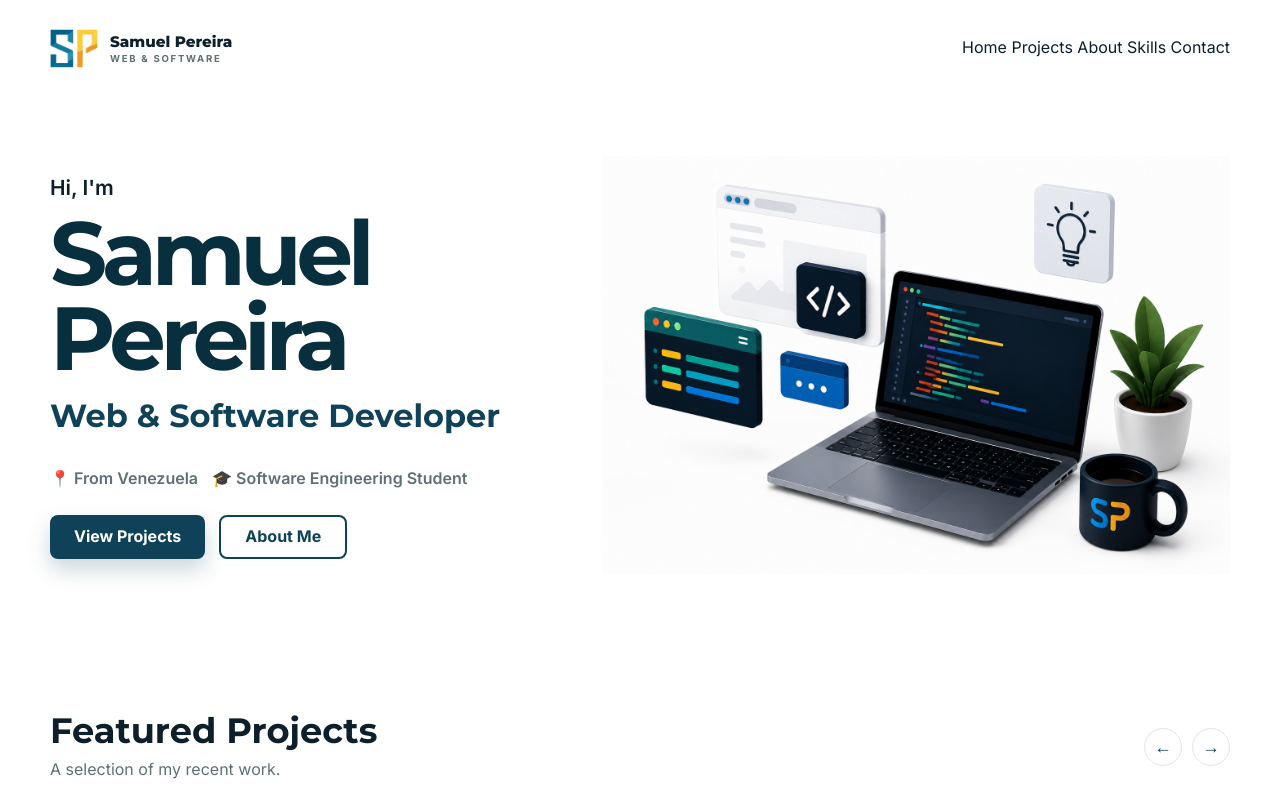
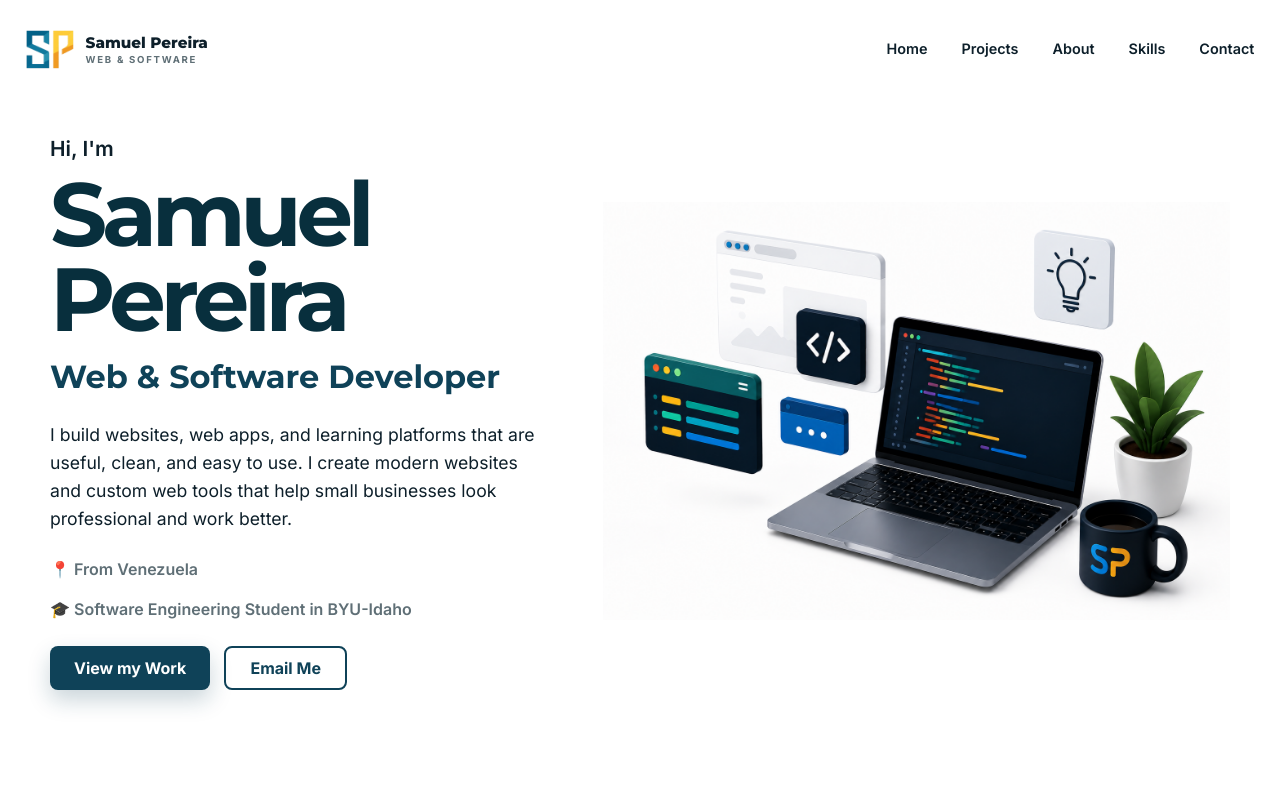
Before and after one commit to Bifooh/Web-and-Software, a plain HTML site: page index.html in a window 1280 px wide. Shown: the top 800 px of the page. Drawn offline with Linux system fonts and the light colour scheme.

Commit message:
Enhance homepage layout and navigation; add email. Made Top nav bar sticky and blurred background

```diff
--- a/index.html
+++ b/index.html
@@ -17,8 +17,8 @@
             </div>
         </a>
 
-        <nav>
-            <a href="#home">Home</a>
+        <nav class="nav-links">
+            <a href="#">Home</a>
             <a href="#projects">Projects</a>
             <a href="#about">About</a>
             <a href="#skills">Skills</a>
@@ -35,14 +35,19 @@
                 <h1>Samuel Pereira</h1>
                 <h2>Web & Software Developer</h2>
 
+                        <p class="hero-description">
+          I build websites, web apps, and learning platforms that are useful,
+          clean, and easy to use. I create modern websites and custom web tools that help small businesses look professional and work better.
+        </p>
+
                 <div class="hero-details">
                 <span>📍 From Venezuela</span>
-                <span>🎓 Software Engineering Student</span>
+                <span>🎓 Software Engineering Student in BYU-Idaho</span>
                 </div>
 
                 <div class="button-row">
-                <a href="#projects" class="btn primary-btn">View Projects</a>
-                <a href="#about" class="btn secondary-btn">About Me</a>
+                <a href="#projects" class="btn primary-btn">View my Work</a>
+                <a href="#contact" class="btn secondary-btn">Email Me</a>
                 </div>
             </div>
 
@@ -52,6 +57,7 @@
         </section>
 
         <section id="projects" class="section">
+            <hr>
             <div class="section-heading">
                 <div>
                 <h2>Featured Projects</h2>
@@ -139,6 +145,7 @@
             </section>
 
         <section id="about" class="section about-section">
+            <hr><hr>
             <div class="about-image-wrap">
                 <img src="images/venezuela.png" alt="Venezuela landscape illustration"/>
             </div>
@@ -229,8 +236,8 @@
         </div>
 
         <div class="button-row">
-            <a href="mailto:your-email@example.com" class="btn accent-btn">Contact Me</a>
-            <a href="https://github.com/bifooh" class="btn dark-outline-btn">View My GitHub</a>
+            <a href="mailto:per25024@byui.edu" class="btn accent-btn">Send me an Email</a>
+            <a href="https://github.com/bifooh" class="btn dark-outline-btn" target="_blank">View My GitHub</a>
         </div>
         </section>
     </main>
@@ -244,14 +251,14 @@
       </div>
     </div>
 
+    <p class="copyright">© 2026 Samuel Pereira. All rights reserved.</p>
+
     <div class="footer-links">
       <h3>Let’s Connect</h3>
-      <a href="https://github.com/bifooh">GitHub</a>
-      <a href="https://www.linkedin.com/in/samuel-j-pereira-t/">LinkedIn</a>
-      <a href="mailto:your-email@example.com">Email</a>
+      <a href="https://github.com/bifooh" target="_blank">GitHub</a>
+      <a href="https://www.linkedin.com/in/samuel-j-pereira-t/" target="_blank">LinkedIn</a>
+      <a href="mailto:per25024@byui.edu">Email</a>
     </div>
-
-    <p class="copyright">© 2026 Samuel Pereira. All rights reserved.</p>
   </footer>
 </body>
 </html>
--- a/styles.css
+++ b/styles.css
@@ -48,16 +48,27 @@ button {
     font-family: inherit;
 }
 
+hr {
+    margin-bottom: 60px;
+    border: none;
+}
 
 /* Header */
 
 header {
-    width: min(var(--section-width), calc(100% - 40px));
+    width: min(calc(var(--section-width) + 200px), 100%);
     margin: 0 auto;
     padding: 24px 0;
     display: flex;
     align-items: center;
     justify-content: space-between;
+    position: sticky;
+    top: 0;
+
+    padding: 25px min(2%, 30px);
+
+    background-color: #ffffffbb;
+    backdrop-filter: blur(40px);
 }
 
 .brand {
@@ -96,6 +107,21 @@ header {
 
 .nav-links a {
     position: relative;
+}
+
+.nav-links a::after {
+    content: "";
+    width: 0;
+    height: 2px;
+    background-color: var(--teal);
+    position: absolute;
+    left: 0;
+    bottom: -8px;
+    transition: width 0.2s ease;
+}
+
+.nav-links a:hover::after {
+    width: 100%;
 }
 
 .menu-button {
@@ -166,6 +192,13 @@ header {
     font-family: "Montserrat", sans-serif;
     font-size: clamp(1.45rem, 3vw, 2rem);
     color: var(--navy);
+}
+
+.hero-description {
+    max-width: 500px;
+    margin: 0;
+    font-size: 1.1rem;
+    color: var(--text-dark);
 }
 
 .hero-details {
```
Also changed, not shown: script.js (added, +23 -0 lines).
